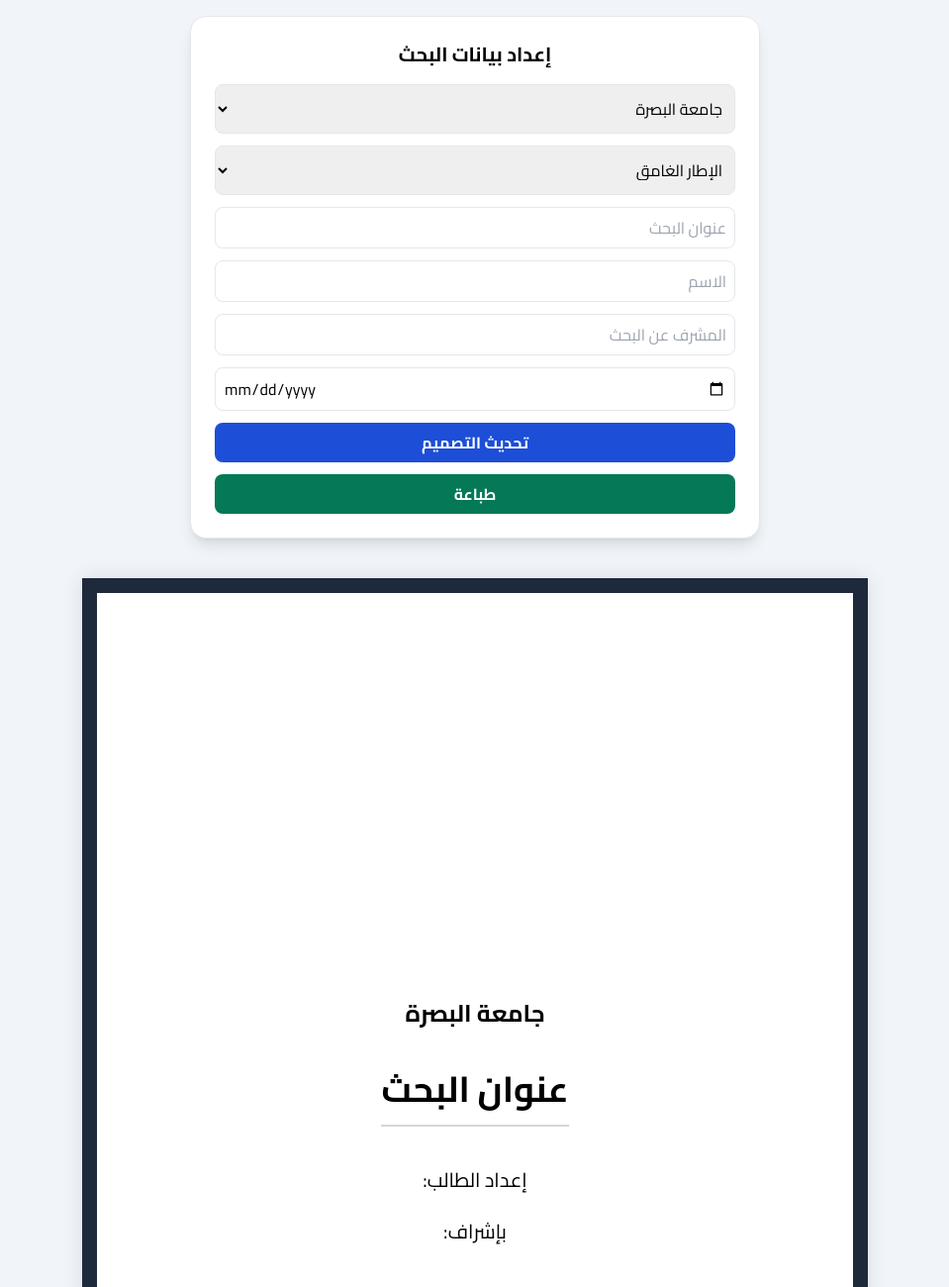
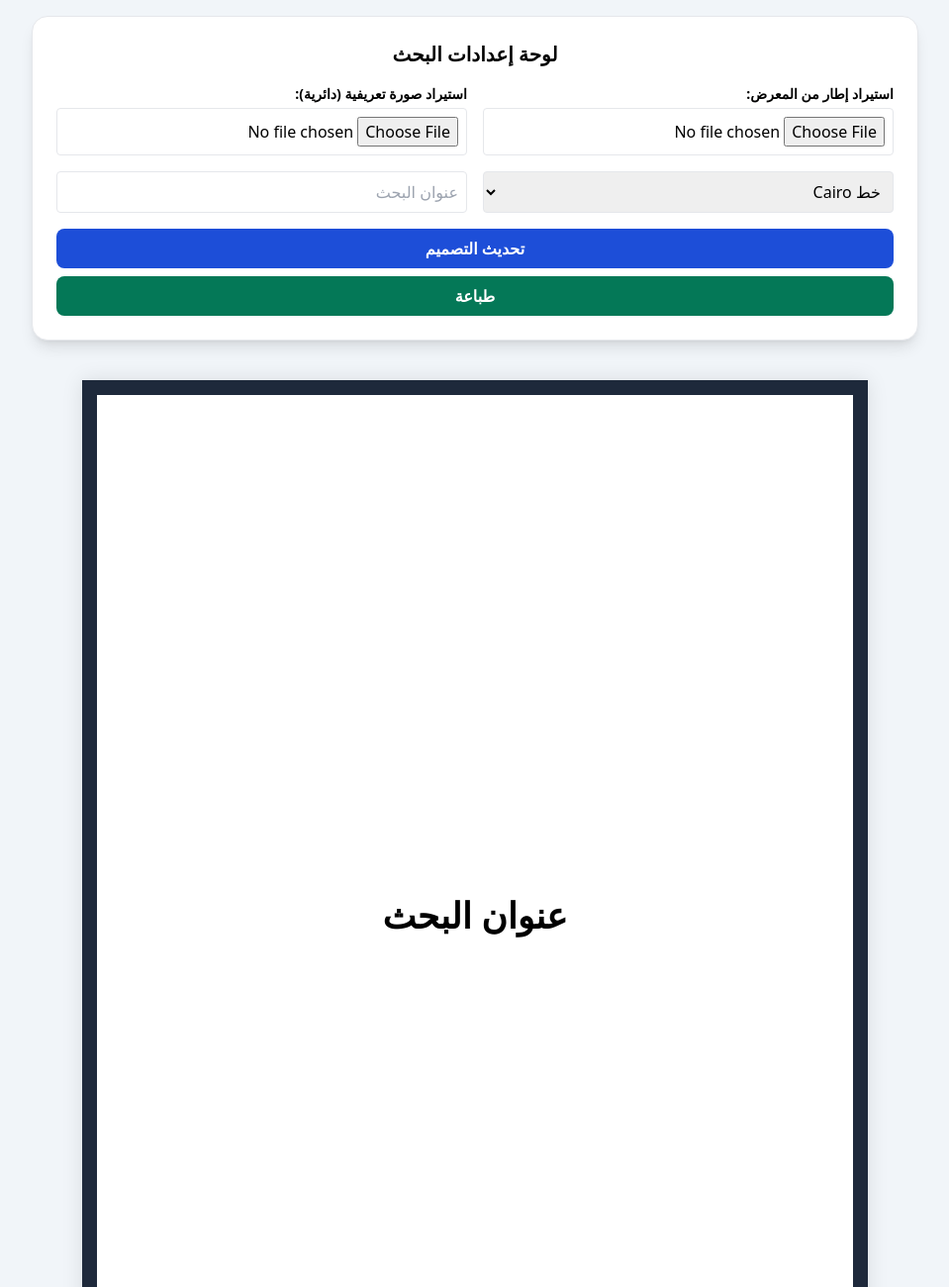
Before and after one commit to apdlheki-dev/indessca, a plain HTML site: page index.html in a window 1280 px wide. Shown: the top 1300 px of the page at 99% size, without its empty margins (160-1119 px from the left). Drawn offline with nearby package versions, Linux system fonts and the light colour scheme.

Commit message:
Update index.html

```diff
--- a/index.html
+++ b/index.html
@@ -2,63 +2,82 @@
 <html lang="ar" dir="rtl">
 <head>
     <meta charset="UTF-8">
-    <title>منصة تصميم الأبحاث</title>
+    <title>منصة تصميم الأبحاث - عبدالله علي</title>
     <script src="https://cdn.tailwindcss.com"></script>
-    <link href="https://fonts.googleapis.com/css2?family=Cairo:wght@400;700&display=swap" rel="stylesheet">
+    <link href="https://fonts.googleapis.com/css2?family=Cairo&family=Amiri&family=Tajawal&family=Almarai&family=Readex+Pro&display=swap" rel="stylesheet">
     <style>
-        body { font-family: 'Cairo', sans-serif; background: #f1f5f9; }
-        .page-preview { width: 210mm; min-height: 297mm; background: white; margin: 20px auto; padding: 50px; box-shadow: 0 0 20px rgba(0,0,0,0.1); border: 15px solid #1e293b; transition: 0.3s; }
-        .frame-1 { border: 15px solid #1e293b; }
-        .frame-2 { border: 15px double #b91c1c; }
-        .frame-3 { border: 20px solid transparent; border-image: linear-gradient(to right, #b45309, #d97706) 30; }
-        @media print { .no-print { display: none; } .page-preview { margin: 0; box-shadow: none; border-width: 10px; } }
+        .page-preview { width: 210mm; min-height: 297mm; background: white; margin: 20px auto; padding: 50px; box-shadow: 0 0 20px rgba(0,0,0,0.1); border: 15px solid #1e293b; transition: 0.3s; position: relative; }
+        .round-img { border-radius: 50%; width: 150px; height: 150px; object-fit: cover; border: 3px solid #ddd; }
+        @media print { .no-print { display: none; } .page-preview { margin: 0; box-shadow: none; } }
     </style>
 </head>
-<body class="p-4">
+<body class="bg-slate-100 p-4">
 
-    <div class="max-w-xl mx-auto bg-white p-6 rounded-2xl shadow-lg mb-10 no-print border border-gray-200">
-        <h2 class="text-xl font-bold mb-4 text-center">إعداد بيانات البحث</h2>
-        <div class="grid grid-cols-1 gap-3">
-            <select id="inUniversity" class="w-full p-2 border rounded-lg">
-                <option value="جامعة البصرة">جامعة البصرة</option>
-                <option value="جامعة بغداد">جامعة بغداد</option>
-                <option value="جامعة الموصل">جامعة الموصل</option>
+    <!-- لوحة التحكم -->
+    <div class="max-w-4xl mx-auto bg-white p-6 rounded-2xl shadow-lg mb-10 no-print border">
+        <h2 class="text-xl font-bold mb-4 text-center">لوحة إعدادات البحث</h2>
+
+        <div class="grid grid-cols-1 md:grid-cols-2 gap-4">
+            <!-- استيراد الصور -->
+            <div>
+                <label class="block text-sm font-bold mb-1">استيراد إطار من المعرض:</label>
+                <input type="file" id="frameInput" accept="image/*" class="w-full p-2 border rounded">
+            </div>
+            <div>
+                <label class="block text-sm font-bold mb-1">استيراد صورة تعريفية (دائرية):</label>
+                <input type="file" id="logoInput" accept="image/*" class="w-full p-2 border rounded">
+            </div>
+
+            <!-- اختيار الخط -->
+            <select id="fontSelect" onchange="changeFont()" class="p-2 border rounded">
+                <option value="Cairo">خط Cairo</option>
+                <option value="Amiri">خط Amiri</option>
+                <option value="Tajawal">خط Tajawal</option>
+                <option value="Almarai">خط Almarai</option>
+                <option value="Readex Pro">خط Readex Pro</option>
             </select>
-            <select id="inFrame" onchange="updateFrame()" class="w-full p-2 border rounded-lg">
-                <option value="frame-1">الإطار الغامق</option>
-                <option value="frame-2">الإطار المزدوج</option>
-                <option value="frame-3">الإطار الذهبي</option>
-            </select>
-            <input type="text" id="inTitle" placeholder="عنوان البحث" class="w-full p-2 border rounded-lg">
-            <input type="text" id="inName" placeholder="الاسم" class="w-full p-2 border rounded-lg">
-            <input type="text" id="inSupervisor" placeholder="المشرف عن البحث" class="w-full p-2 border rounded-lg">
-            <input type="date" id="inDate" class="w-full p-2 border rounded-lg">
-            <button onclick="updateCover()" class="w-full bg-blue-700 text-white py-2 rounded-lg font-bold">تحديث التصميم</button>
-            <button onclick="window.print()" class="w-full bg-emerald-700 text-white py-2 rounded-lg font-bold">طباعة</button>
+
+            <input type="text" id="inTitle" placeholder="عنوان البحث" class="p-2 border rounded">
         </div>
+
+        <button onclick="updateCover()" class="w-full mt-4 bg-blue-700 text-white py-2 rounded-lg font-bold">تحديث التصميم</button>
+        <button onclick="window.print()" class="w-full mt-2 bg-emerald-700 text-white py-2 rounded-lg font-bold">طباعة</button>
     </div>
 
-    <div id="coverPreview" class="page-preview frame-1 flex flex-col items-center justify-center text-center">
-        <h2 id="outUni" class="text-2xl font-bold mb-10">جامعة البصرة</h2>
-        <h1 id="outTitle" class="text-4xl font-bold mb-10 border-b-2 border-gray-300 pb-4">عنوان البحث</h1>
-        <div class="space-y-6 text-xl">
-            <p>إعداد الطالب: <span id="outName"></span></p>
-            <p>بإشراف: <span id="outSupervisor"></span></p>
-            <p class="mt-10 text-gray-500" id="outDate"></p>
-        </div>
+    <!-- الغلاف -->
+    <div id="coverPreview" class="page-preview flex flex-col items-center justify-center text-center">
+        <img id="outLogo" src="" class="round-img mb-4 hidden" alt="صورة">
+        <h1 id="outTitle" class="text-4xl font-bold mb-10">عنوان البحث</h1>
     </div>
 
+    <!-- المطور (في أسفل الموقع) -->
+    <footer class="text-center p-6 text-gray-500 no-print">
+        تم إعداده بواسطة عبدالله علي
+    </footer>
+
     <script>
-        function updateFrame() {
-            const frame = document.getElementById('inFrame').value;
-            document.getElementById('coverPreview').className = `page-preview flex flex-col items-center justify-center text-center ${frame}`;
+        // تغيير الخط
+        function changeFont() {
+            document.getElementById('coverPreview').style.fontFamily = document.getElementById('fontSelect').value;
         }
+
+        // استيراد صورة الإطار
+        document.getElementById('frameInput').onchange = function(e) {
+            const url = URL.createObjectURL(e.target.files[0]);
+            document.getElementById('coverPreview').style.backgroundImage = `url(${url})`;
+            document.getElementById('coverPreview').style.backgroundSize = "cover";
+        };
+
+        // استيراد الصورة الدائرية
+        document.getElementById('logoInput').onchange = function(e) {
+            const url = URL.createObjectURL(e.target.files[0]);
+            const img = document.getElementById('outLogo');
+            img.src = url;
+            img.classList.remove('hidden');
+        };
+
         function updateCover() {
-            document.getElementById('outUni').innerText = document.getElementById('inUniversity').value;
             document.getElementById('outTitle').innerText = document.getElementById('inTitle').value;
-            document.getElementById('outName').innerText = document.getElementById('inName').value;
-            document.getElementById('outSupervisor').innerText = document.getElementById('inSupervisor').value;
-            document.getElementById('outDate').innerText = document.getElementById('inDate').value;
         }
     </script>
 </body>
```
